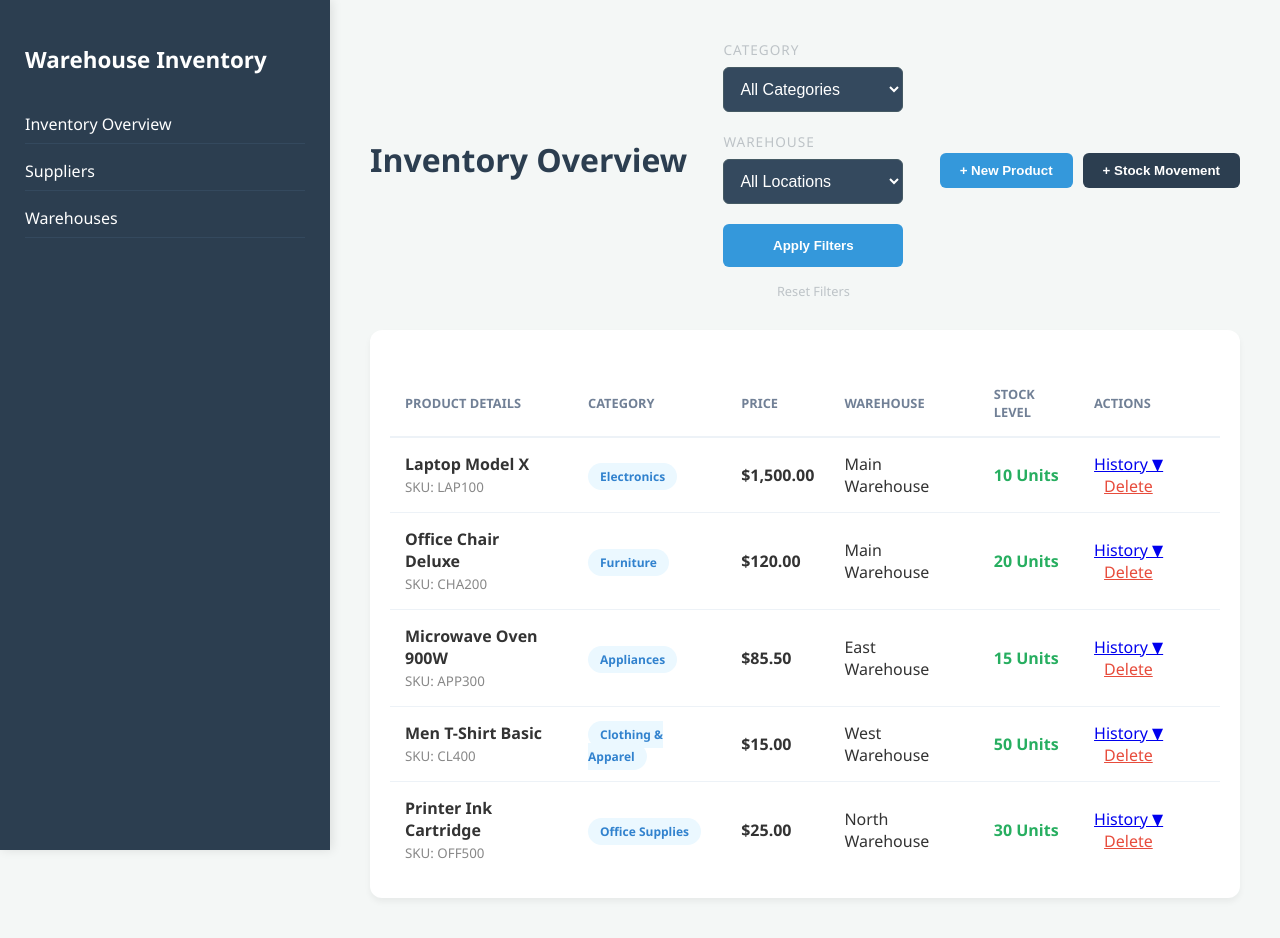
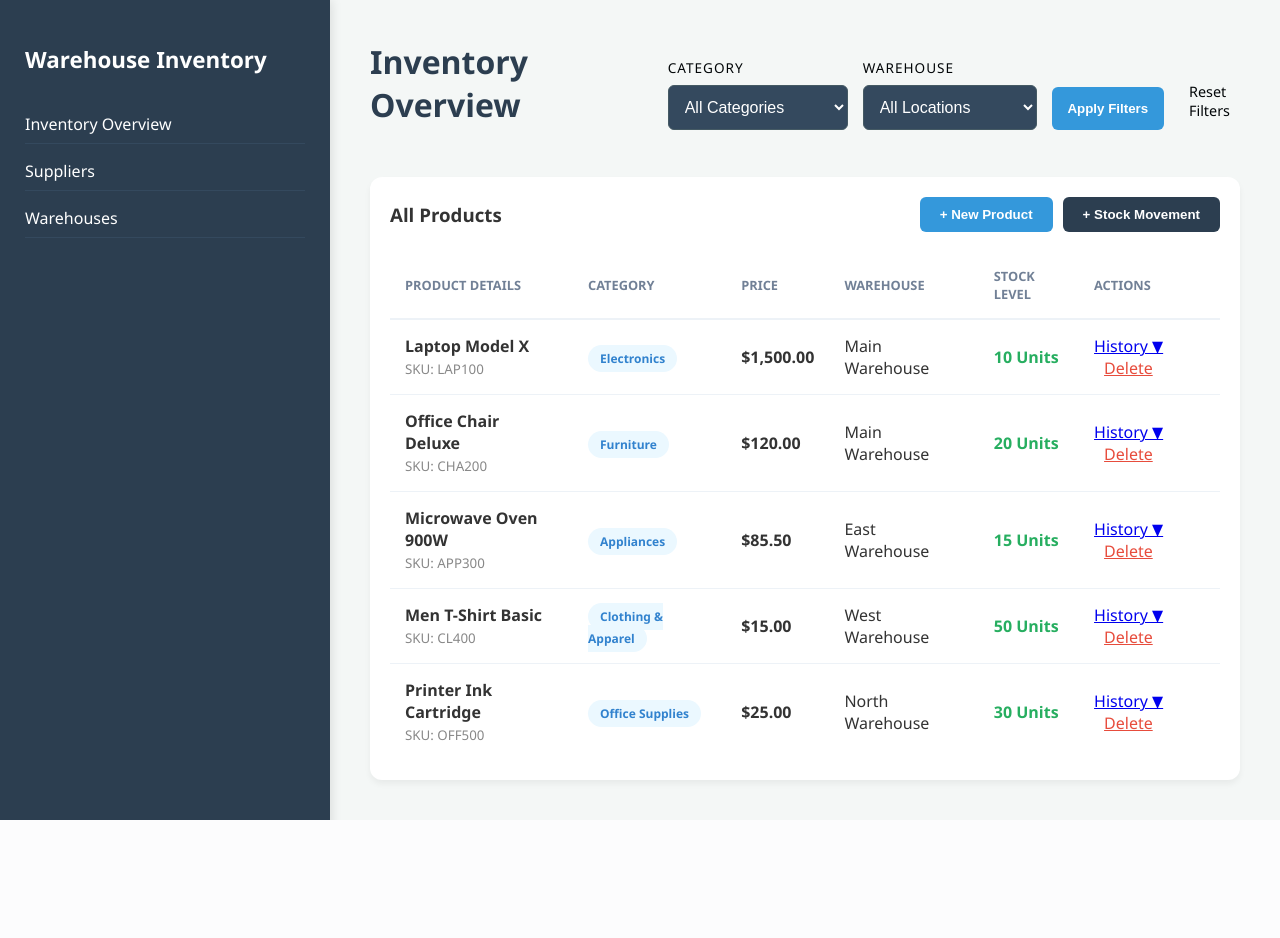
Before and after one commit to tanimankopo/App_Dev, a PHP site: page / in a window 1280 px wide. After the commit the page ends 820 px from the top, so only its background shows below. Run offline with PHP 8.4, Linux system fonts and the light colour scheme; data comes from the database, SQL or seed files in the repository.

Commit message:
Promise Final Na

```diff
--- a/index.php
+++ b/index.php
@@ -129,10 +129,8 @@ $all_products = $pdo->query("SELECT product_id, name FROM products")->fetchAll()
         <header style="display: flex; justify-content: space-between; align-items: center; margin-bottom: 30px;">
             <h1>Inventory Overview</h1>
 
-
-
-            <form method="GET">
-        <div class="filter-group">
+            <form method="GET" style="display: flex; gap: 15px; align-items: flex-end;">
+        <div class="filter-group" style="margin: 0;">
             <label>Category</label>
             <select name="category">
                 <option value="">All Categories</option>
@@ -144,7 +142,7 @@ $all_products = $pdo->query("SELECT product_id, name FROM products")->fetchAll()
             </select>
         </div>
 
-        <div class="filter-group">
+        <div class="filter-group" style="margin: 0;">
             <label>Warehouse</label>
             <select name="warehouse">
                 <option value="">All Locations</option>
@@ -156,25 +154,19 @@ $all_products = $pdo->query("SELECT product_id, name FROM products")->fetchAll()
             </select>
         </div>
 
-        <button type="submit">Apply Filters</button>
-        <a href="index.php" style="display:block; text-align:center; color:#bdc3c7; margin-top:15px; text-decoration:none; font-size:0.8rem;">Reset Filters</a>
+        <button type="submit" style="margin-bottom: 0;">Apply Filters</button>
+        <a href="index.php" style="display:inline-block; color:#020608; text-decoration:none; font-size:0.9rem; padding: 10px;">Reset Filters</a>
     </form>
-
-
-
-            <div style="display: flex; gap: 10px;">
-
-
-
-
-
-
-                <button onclick="document.getElementById('prodModal').style.display='flex'" style="width:auto; padding: 10px 20px;">+ New Product</button>
-                <button onclick="document.getElementById('transModal').style.display='flex'" style="width:auto; padding: 10px 20px; background: var(--primary);">+ Stock Movement</button>
-            </div>
         </header>
 
-        <div class="card">
+        <div class="card" style="position: relative;">
+            <div style="display: flex; justify-content: space-between; align-items: center; margin-bottom: 20px;">
+                <h3 style="margin: 0;">All Products</h3>
+                <div style="display: flex; gap: 10px;">
+                    <button onclick="document.getElementById('prodModal').style.display='flex'" style="width:auto; padding: 10px 20px;">+ New Product</button>
+                    <button onclick="document.getElementById('transModal').style.display='flex'" style="width:auto; padding: 10px 20px; background: var(--primary);">+ Stock Movement</button>
+                </div>
+            </div>
             <table>
                 <thead>
                     <tr>
--- a/style.css
+++ b/style.css
@@ -39,13 +39,13 @@ label {
     display: block;
     margin-bottom: 8px;
     font-size: 0.85rem;
-    color: #bdc3c7;
+    color: #020608;
     text-transform: uppercase;
     letter-spacing: 1px;
 }
 
 select {
-    width: 100%;
+
     padding: 12px;
     border-radius: 6px;
     border: 1px solid #455a64;
```
